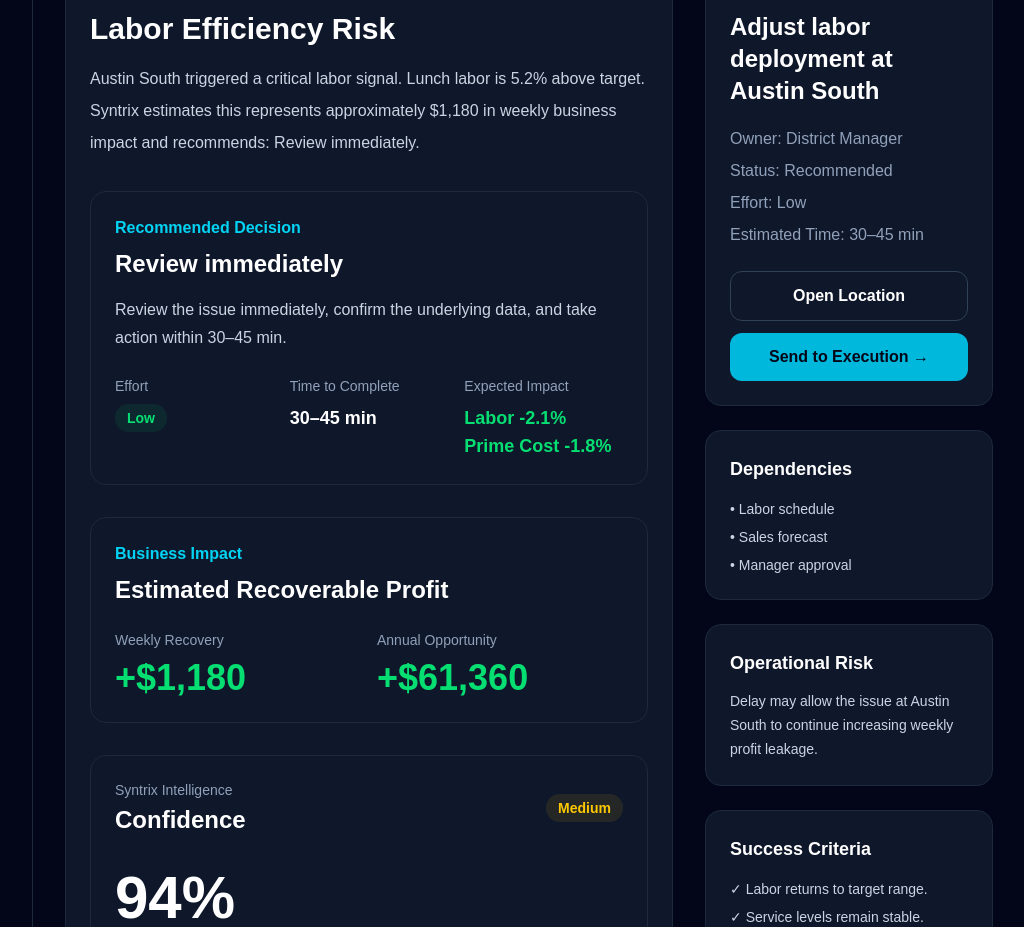
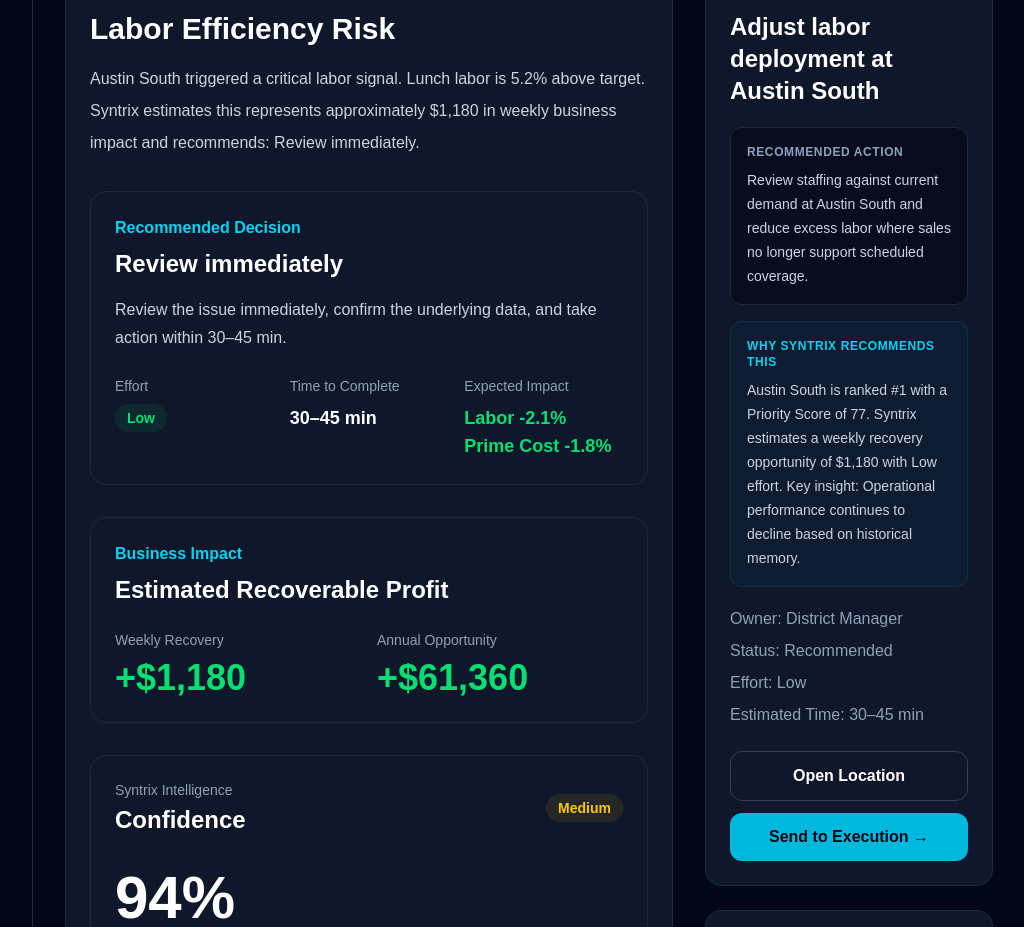
Before and after one commit to SyntrixAI/syntrix-ops, a Next.js app: page /operations/investigations/1 in a window 1280 px wide. Shown: the part 1600-2527 px from the top of the page, without its empty margins (255-1279 px from the left). Built offline with nearby package versions, Linux system fonts and the light colour scheme.

Commit message:
Polish recommendation display in execution playbooks

```diff
--- a/src/components/execution/ExecutionQueue.jsx
+++ b/src/components/execution/ExecutionQueue.jsx
@@ -88,7 +88,7 @@ export default function ExecutionQueue({ executions }) {
             {(item.risk || item.followUp) && (
               <div className="rounded-xl border border-slate-800 bg-slate-950/60 p-4">
                 <h4 className="font-semibold text-white">
-                  Risk & Follow-up
+                  Execution Notes
                 </h4>
 
                 {item.risk && (
--- a/src/components/investigations/ExecutionPlaybook.jsx
+++ b/src/components/investigations/ExecutionPlaybook.jsx
@@ -1,17 +1,19 @@
 import Link from "next/link";
 import Card from "../ui/Card";
 
-export default function InvestigationActions({ investigation }) {
+export default function ExecutionPlaybook({ investigation }) {
   const { priority, executionItem } = investigation;
 
   if (!executionItem) return null;
 
   const {
     title,
+    description,
     owner,
     status,
     effort,
     estimatedTime,
+    whyNow,
     dependencies = [],
     risk,
     successCriteria = [],
@@ -21,9 +23,35 @@ export default function InvestigationActions({ investigation }) {
   return (
     <div className="space-y-6">
       <Card>
-        <p className="text-sm font-semibold text-cyan-400">Execution Playbook</p>
+        <p className="text-sm font-semibold text-cyan-400">
+          Execution Playbook
+        </p>
 
         <h2 className="mt-3 text-2xl font-bold text-white">{title}</h2>
+
+        {description && (
+          <div className="mt-5 rounded-xl border border-slate-800 bg-slate-950/60 p-4">
+            <p className="text-xs font-semibold uppercase tracking-wider text-slate-400">
+              Recommended Action
+            </p>
+
+            <p className="mt-2 text-sm leading-6 text-slate-300">
+              {description}
+            </p>
+          </div>
+        )}
+
+        {whyNow && (
+          <div className="mt-4 rounded-xl border border-cyan-900/40 bg-cyan-950/20 p-4">
+            <p className="text-xs font-semibold uppercase tracking-wider text-cyan-400">
+              Why Syntrix Recommends This
+            </p>
+
+            <p className="mt-2 text-sm leading-6 text-slate-300">
+              {whyNow}
+            </p>
+          </div>
+        )}
 
         <div className="mt-5 space-y-2 text-slate-400">
           <p>Owner: {owner}</p>
@@ -61,7 +89,7 @@ export default function InvestigationActions({ investigation }) {
       )}
 
       {risk && (
-        <Card className="border-amber-500/30">
+        <Card className="border-amber-500/30 bg-amber-950/10">
           <h3 className="text-lg font-semibold text-white">Operational Risk</h3>
 
           <p className="mt-3 text-sm leading-6 text-slate-300">{risk}</p>
```
